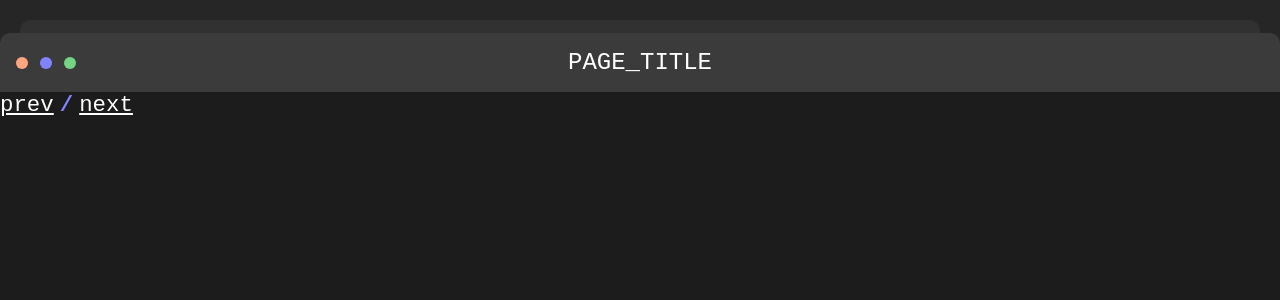
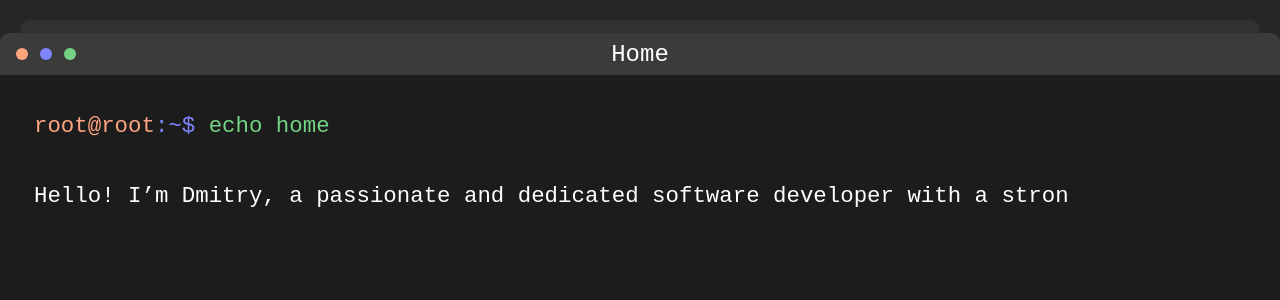
Before and after one commit to ddipper/ddipperq.website, a Vue app: page / in a window 1280 px wide. Shown: the top 300 px of the page. Built offline with nearby package versions, Linux system fonts and the light colour scheme.

Commit message:
home page, time, typewriter effect

```diff
--- a/src/App.vue
+++ b/src/App.vue
@@ -32,8 +32,41 @@ export default {
       bodyContentHeight,
     };
   },
+  mounted() {
+    this.updateTime();
+    setInterval(this.updateTime, 1000);
+  },
   components: {
     NavigationButtons
+  },
+  data(){
+    return{
+      pages: ['Home', 'About', 'Contact'],
+      formattedTime: '',
+    }
+  },
+  methods: {
+    isActive(route) {
+      return this.$route.path === route;
+    },
+    getCurrentRouteName() {
+      return this.$route.name;
+    },
+    getFormattedTime() {
+      const options = {
+        day: '2-digit',
+        month: 'short',
+        hour: '2-digit',
+        minute: '2-digit',
+        second: '2-digit',
+        hour12: true
+      };
+      const now = new Date();
+      return now.toLocaleString('en-US', options).replace(',', '');
+    },
+    updateTime() {
+      this.formattedTime = this.getFormattedTime();
+    }
   }
 };
 </script>
@@ -41,17 +74,17 @@ export default {
 <template>
   <header ref="header">
     <div class="header-page-links">
-      <router-link :to="{ name: 'Home' }">home</router-link>
-      <router-link :to="{ name: 'About' }">about</router-link>
-      <router-link :to="{ name: 'Contact' }">contact</router-link>
+      <router-link :to="{ name: 'Home' }" :class="{ active: isActive('/') }">home</router-link>
+      <router-link :to="{ name: 'About' }" :class="{ active: isActive('/about') }">about</router-link>
+      <router-link :to="{ name: 'Contact' }" :class="{ active: isActive('/contact') }">contact</router-link>
     </div>
     <div class="header-other-links">
-      <a>ip</a>
+      <a href="http://localhost:8080">ip</a>
       <h3><span class="purple-color">/</span></h3>
       <a>???</a>
     </div>
     <div class="header-time">
-      <h3><span class="orange-color">time:</span> 11:10:09 PM</h3>
+      <h3><span class="orange-color">time:</span> {{ formattedTime }}</h3>
     </div>
   </header>
   <div class="body-content" :style="{ height: bodyContentHeight }">
@@ -62,11 +95,10 @@ export default {
           <div class="console-header-circle"></div>
           <div class="console-header-circle"></div>
         </div>
-        <h3 class="console-header-title">PAGE_TITLE</h3>
+        <h3 class="console-header-title">{{this.$route.name}}</h3>
       </div>
       <router-view>
       </router-view>
-      <NavigationButtons />
     </div>
   </div>
 </template>
@@ -98,6 +130,14 @@ export default {
     .header-page-links{
       display: flex;
       gap: 20px;
+
+      .active {
+        text-decoration: none;
+        color: $orange-color;
+        transition: ease-out .25s;
+        pointer-events: none;
+        cursor: none;
+      }
     }
 
     .header-other-links{
@@ -125,13 +165,14 @@ export default {
 
       .console-header{
         width: calc(100% - 32px);
-        padding: 16px;
+        padding: 7.6px 16px;
         background-color: $console-header-color;
         display: flex;
 
         .console-header-circles-group{
           display: flex;
           align-items: center;
+          justify-content: center;
           gap: 12px;
 
           .console-header-circle{
--- a/src/assets/main.css
+++ b/src/assets/main.css
@@ -5,6 +5,14 @@
     font-family: 'JetBrains Mono', monospace;
     padding: 0;
     margin: 0;
+}
+
+body{
+    background-color: #262626;
+}
+
+button{
+    color: #FFFFFF;
 }
 
 .purple-color{
@@ -15,10 +23,6 @@
     color: #FFA680;
 }
 
-body{
-    background-color: #262626;
+.green-color{
+    color: #74D483;
 }
-
-button{
-    color: #FFFFFF;
-}
--- a/src/components/Home.vue
+++ b/src/components/Home.vue
@@ -1,13 +1,97 @@
-<script setup>
+<script>
+import NavigationButtons from "@/components/models/NavigationButtons.vue";
 
+export default {
+  components: {NavigationButtons},
+  data() {
+    return {
+      texts: [
+        { fullText: "root@root", displayedText: "", currentIndex: 0 },
+        { fullText: ":~$", displayedText: "", currentIndex: 0 },
+        { fullText: "echo home", displayedText: "", currentIndex: 0 },
+        { fullText: "Hello! I’m Dmitry, a passionate and dedicated software developer with a strong background in web development. I have worked on various projects that have allowed me to develop a deep understanding of different programming languages and frameworks.", displayedText: "", currentIndex: 0 },
+        { fullText: "root@root", displayedText: "", currentIndex: 0 },
+        { fullText: ":~$", displayedText: "", currentIndex: 0 },
+        { fullText: "echo buttons", displayedText: "", currentIndex: 0 }
+      ],
+      currentTextIndex: 0,
+    };
+  },
+  mounted() {
+    this.printText();
+    this.getCurrentIndex();
+  },
+  methods: {
+    printText() {
+      if (this.currentTextIndex < this.texts.length) {
+        let text = this.texts[this.currentTextIndex];
+        if (text.currentIndex < text.fullText.length) {
+          text.displayedText += text.fullText[text.currentIndex];
+          text.currentIndex++;
+          setTimeout(this.printText.bind(this), 50);
+        } else {
+          this.currentTextIndex++;
+          if (this.currentTextIndex < this.texts.length) {
+            setTimeout(this.printText.bind(this), 50);
+          }
+        }
+      }
+    },
+    getCurrentIndex(){
+      return this.currentTextIndex;
+    }
+  }
+};
 </script>
 
 <template>
   <router-view>
-
+    <h3>
+      <span class="orange-color">{{ texts[0].displayedText }}</span><span class="purple-color">{{ texts[1].displayedText }}</span> <span class="green-color">{{ texts[2].displayedText }}</span><span v-if="currentTextIndex < 3" class="blinking-cursor">|</span>
+    </h3>
+    <h3 class="home-main-text">{{ texts[3].displayedText }}<span v-if="currentTextIndex < 4 && currentTextIndex > 2" class="blinking-cursor">|</span></h3>
+    <h3>
+      <span class="orange-color">{{ texts[4].displayedText }}</span><span class="purple-color">{{ texts[5].displayedText }}</span> <span class="green-color">{{ texts[6].displayedText }}</span><span v-if="currentTextIndex > 3 && currentTextIndex < 7" class="blinking-cursor">|</span>
+    </h3>
+    <NavigationButtons :currentTextIndexProps="this.currentTextIndex"/>
   </router-view>
 </template>
 
 <style scoped lang="scss">
+  @import '../assets/colors';
 
+  .home-page{
+    display: flex;
+    flex-direction: column;
+    gap: 34px;
+
+  }
+
+  .home-main-text {
+    color: $text-color;
+  }
+
+  h3{
+    font-family: 'JetBrains Mono', monospace;
+    font-weight: 400;
+    font-size: 1.4rem;
+    padding: 34px 34px 0 34px;
+    line-height: 1.6;
+  }
+
+  .blinking-cursor {
+    font-weight: 600;
+    font-size: 1.4rem;
+    color: $text-color;
+    animation: 0.75s blink step-end infinite;
+  }
+
+  @keyframes blink {
+    from, to {
+      color: transparent;
+    }
+    50% {
+      color: $text-color;
+    }
+  }
 </style>
--- a/src/components/models/NavigationButtons.vue
+++ b/src/components/models/NavigationButtons.vue
@@ -1,29 +1,71 @@
 <template>
   <div class="nav-buttons">
-    <button @click="prevPage">prev</button>
-    <h3 class="purple-color">/</h3>
-    <button @click="nextPage">next</button>
+    <button @click="prevPage">{{ texts[0].displayedText }}</button>
+    <h3 class="purple-color">{{texts[1].displayedText}}</h3>
+    <button @click="nextPage">{{ texts[2].displayedText }}</button>
+    <span v-if="currentTextIndexProps > neededIndex[this.$route.name]" class="blinking-cursor">|</span>
   </div>
 </template>
 
 <script>
 export default {
+  watch: {
+    currentTextIndexProps() {
+      this.printText();
+    }
+  },
+  props: {
+    currentTextIndexProps: Number
+  },
   data() {
     return {
-      pages: ['Home', 'About', 'Contact'],
+      texts: [
+        { fullText: "prev", displayedText: "", currentIndex: 0 },
+        { fullText: "/", displayedText: "", currentIndex: 0 },
+        { fullText: "next", displayedText: "", currentIndex: 0 },
+      ],
+      neededIndex: {"Home": 6, "About": 0, "Contact": 0},
+      currentTextIndex: 0,
+      routes: ['/', '/about', '/contact'],
       currentIndex: 0
     };
   },
   methods: {
+    updateCurrentIndex() {
+      this.currentIndex = this.routes.indexOf(this.$route.path);
+    },
     nextPage() {
-      this.currentIndex = (this.currentIndex + 1) % this.pages.length;
-      this.$router.push({ name: this.pages[this.currentIndex] });
+      this.updateCurrentIndex();
+      this.currentIndex = (this.currentIndex + 1) % this.routes.length;
+      this.$router.push({ path: this.routes[this.currentIndex] });
+      console.log(this.currentTextIndexProps);
     },
     prevPage() {
-      this.currentIndex = (this.currentIndex - 1 + this.pages.length) % this.pages.length;
-      this.$router.push({ name: this.pages[this.currentIndex] });
+      this.updateCurrentIndex();
+      this.currentIndex = (this.currentIndex - 1 + this.routes.length) % this.routes.length;
+      this.$router.push({ path: this.routes[this.currentIndex] });
+    },
+    printText() {
+      if (this.currentTextIndex < this.texts.length && this.currentTextIndexProps > this.neededIndex[this.$route.name] ) {
+        let text = this.texts[this.currentTextIndex];
+        if (text.currentIndex < text.fullText.length) {
+          text.displayedText += text.fullText[text.currentIndex];
+          text.currentIndex++;
+          setTimeout(this.printText.bind(this), 50);
+        } else {
+          this.currentTextIndex++;
+          if (this.currentTextIndex < this.texts.length) {
+            setTimeout(this.printText.bind(this), 50);
+          }
+        }
+      }
     }
+  },
+  mounted() {
+    this.updateCurrentIndex();
+    this.printText();
   }
+
 };
 </script>
 
@@ -32,6 +74,7 @@ export default {
   display: flex;
   gap: 6px;
   align-items: center;
+  padding: 34px 34px 0 34px;
 
   button{
     background-color: transparent;
@@ -40,6 +83,7 @@ export default {
     font-size: 1.4rem;
     font-weight: 400;
     text-decoration: underline;
+    line-height: 1.6;
 
     &:hover{
       cursor: pointer;
@@ -55,4 +99,20 @@ export default {
     font-weight: bold;
   }
 }
+
+.blinking-cursor {
+  font-weight: 600;
+  font-size: 1.4rem;
+  color: #FFFFFFFF;
+  animation: 0.75s blink step-end infinite;
+}
+
+@keyframes blink {
+  from, to {
+    color: transparent;
+  }
+  50% {
+    color: #FFFFFFFF;
+  }
+}
 </style>
```
